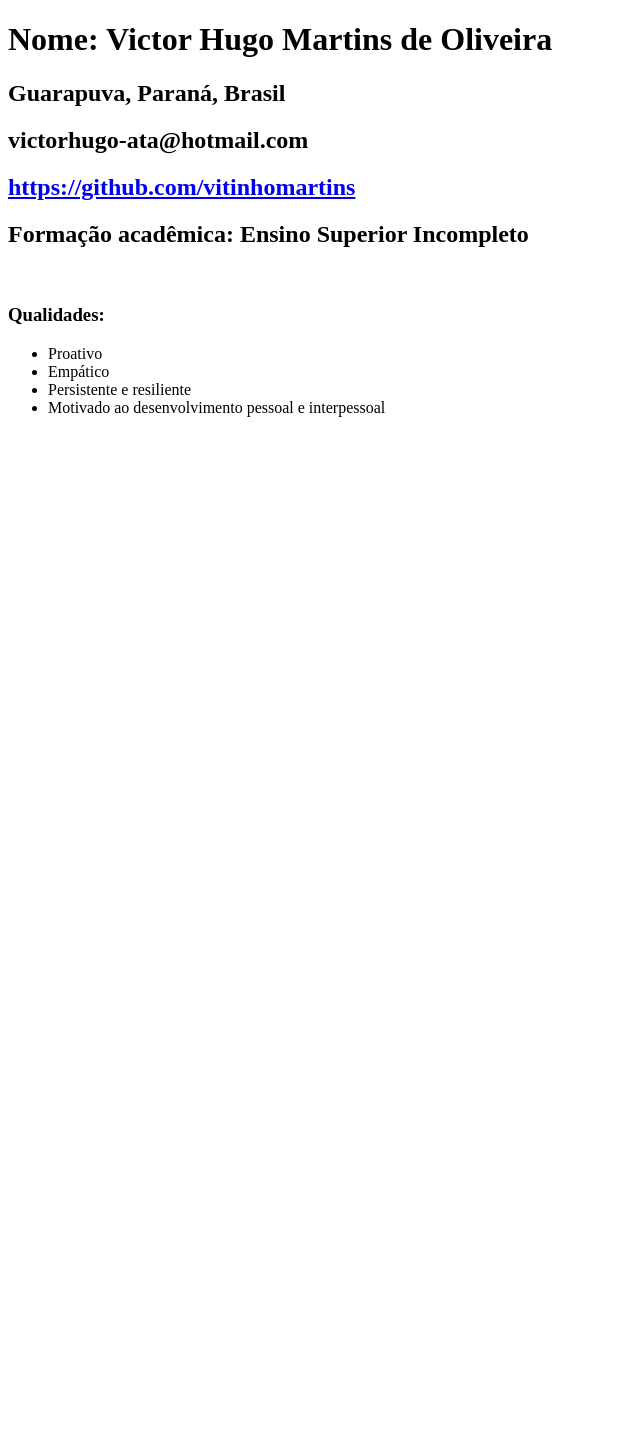
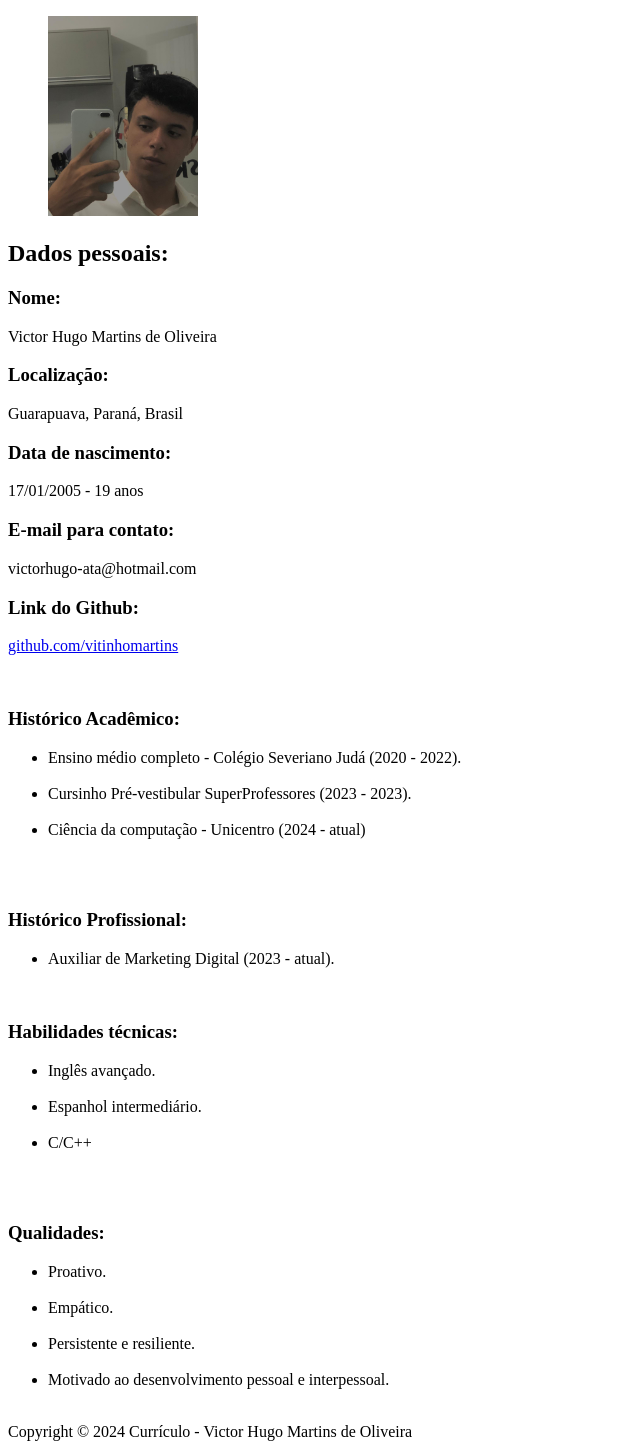
Before and after one commit to vitinhomartins/CurriculoProjetoIntrodutorio, a plain HTML site: page index.html in a window 1280 px wide. Shown: the whole page, without its empty margins (0-640 px from the left). Before the commit the page ends 800 px from the top, so only its background shows below. Drawn offline with Linux system fonts and the light colour scheme.

Commit message:
Add files via upload

```diff
--- a/index.html
+++ b/index.html
@@ -7,25 +7,51 @@
 </head>
 <body>
     <header>
-        <h1>Nome: Victor Hugo Martins de Oliveira</h1>
-        <h2>Guarapuva, Paraná, Brasil</h2>
-        <h2>victorhugo-ata@hotmail.com</h2>
-        <h2><a href="https://github.com/vitinhomartins">https://github.com/vitinhomartins</a></h2>
-        <h2>Formação acadêmica: Ensino Superior Incompleto</h2>
-        <h2></h2>
+        <figure>
+            <img src="MI.jpeg" alt="Imagem Victor Hugo Martins - Direitos privados ao autor." width="150" height="200">
+        </figure>
+        <h2>Dados pessoais:</h2>
+        <h3>Nome:</h3>
+        <p>Victor Hugo Martins de Oliveira</p>
+        <h3>Localização: </h3>
+        <p>Guarapuava, Paraná, Brasil</p>
+        <h3>Data de nascimento:</h3>
+        <p>17/01/2005 - 19 anos</p>
+        <h3>E-mail para contato:</h3>
+        <p>victorhugo-ata@hotmail.com</p>
+        <h3>Link do Github:</h3>
+        <p><a href="https://github.com/vitinhomartins">github.com/vitinhomartins</a></p>
 
         <nav>
+            <br><h3>Histórico Acadêmico:</h3>
+            <ul>
+                <li>Ensino médio completo - Colégio Severiano Judá (2020 - 2022).</li><br>
+                <li>Cursinho Pré-vestibular SuperProfessores (2023 - 2023).</li><br>
+                <li>Ciência da computação - Unicentro (2024 - atual)</li><br>
+            </ul>
+            <br><h3>Histórico Profissional:</h3>
+            <ul>
+                <li>Auxiliar de Marketing Digital (2023 - atual).</li>
+            </ul>
+            <br><h3>Habilidades técnicas:</h3>
+            <ul>
+                <li>Inglês avançado.</li><br>
+                <li>Espanhol intermediário.</li><br>
+                <li>C/C++</li><br>
+            </ul>
             <br><h3>Qualidades:</h3>
             <ul>
-                <li>Proativo</li>
-                <li>Empático</li>
-                <li>Persistente e resiliente</li>
-                <li>Motivado ao desenvolvimento pessoal e interpessoal</li>
-
+                <li>Proativo.</li><br>
+                <li>Empático.</li><br>
+                <li>Persistente e resiliente.</li><br>
+                <li>Motivado ao desenvolvimento pessoal e interpessoal.</li><br>
             </ul>
 
         </nav>
 
     </header>
+    <footer>
+        <p>Copyright &copy; 2024 Currículo - Victor Hugo Martins de Oliveira</p>
+    </footer>
 </body>
 </html>
```
Also changed, not shown: MI.jpeg (added).
